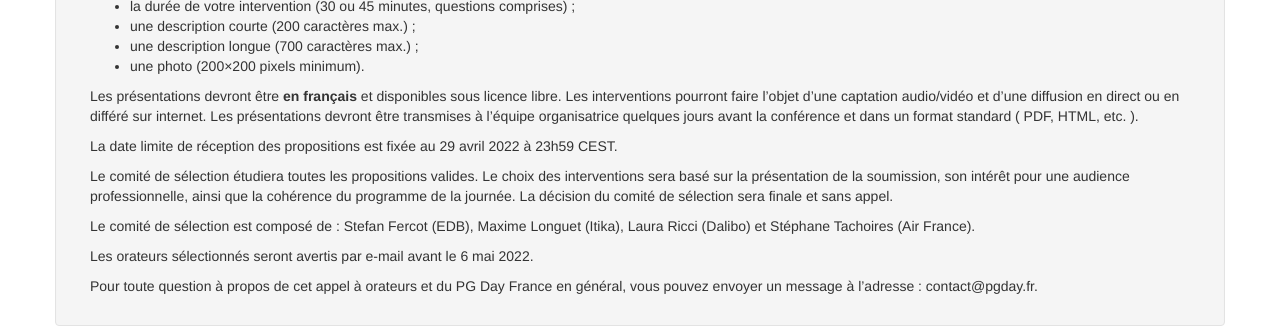
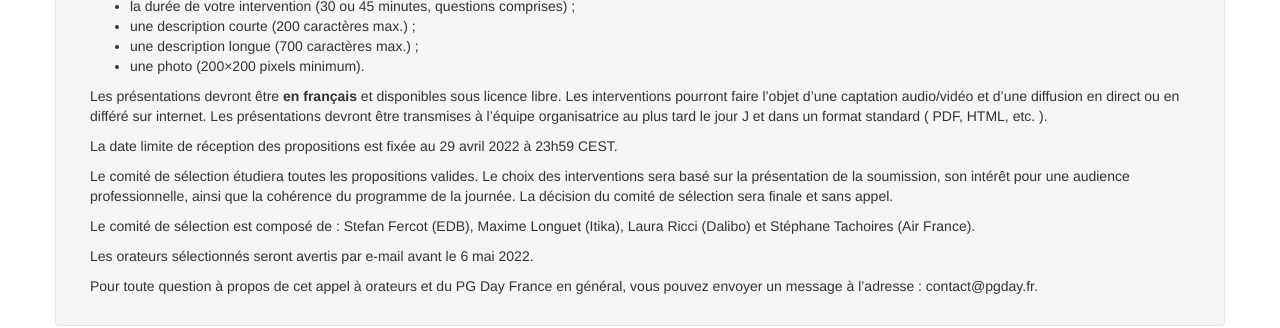
Before and after one commit to postgresqlfr/2024.pgday.fr, a Jekyll site: the page built from appel.md, in a window 1280 px wide. Shown: the part 1146-1474 px from the top of the page. Built offline with Jekyll 4.4.1, drawn with Linux system fonts in a browser that asks for light colours; our own code applies the rules of GitHub Pages for plain Markdown files.

Commit message:
fixup prez date

```diff
--- a/appel.md
+++ b/appel.md
@@ -60,7 +60,7 @@
   * une description longue (700 caractères max.) ;
   * une photo (200×200 pixels minimum).
 
-Les présentations devront être **en français** et disponibles sous licence libre. Les interventions pourront faire l'objet d'une captation audio/vidéo et d'une diffusion en direct ou en différé sur internet. Les présentations devront être transmises à l'équipe organisatrice quelques jours avant la conférence et dans un format standard ( PDF, HTML, etc. ).
+Les présentations devront être **en français** et disponibles sous licence libre. Les interventions pourront faire l'objet d'une captation audio/vidéo et d'une diffusion en direct ou en différé sur internet. Les présentations devront être transmises à l'équipe organisatrice au plus tard le jour J et dans un format standard ( PDF, HTML, etc. ).
 
 La date limite de réception des propositions est fixée au 29 avril 2022 à 23h59 CEST.
 
```
